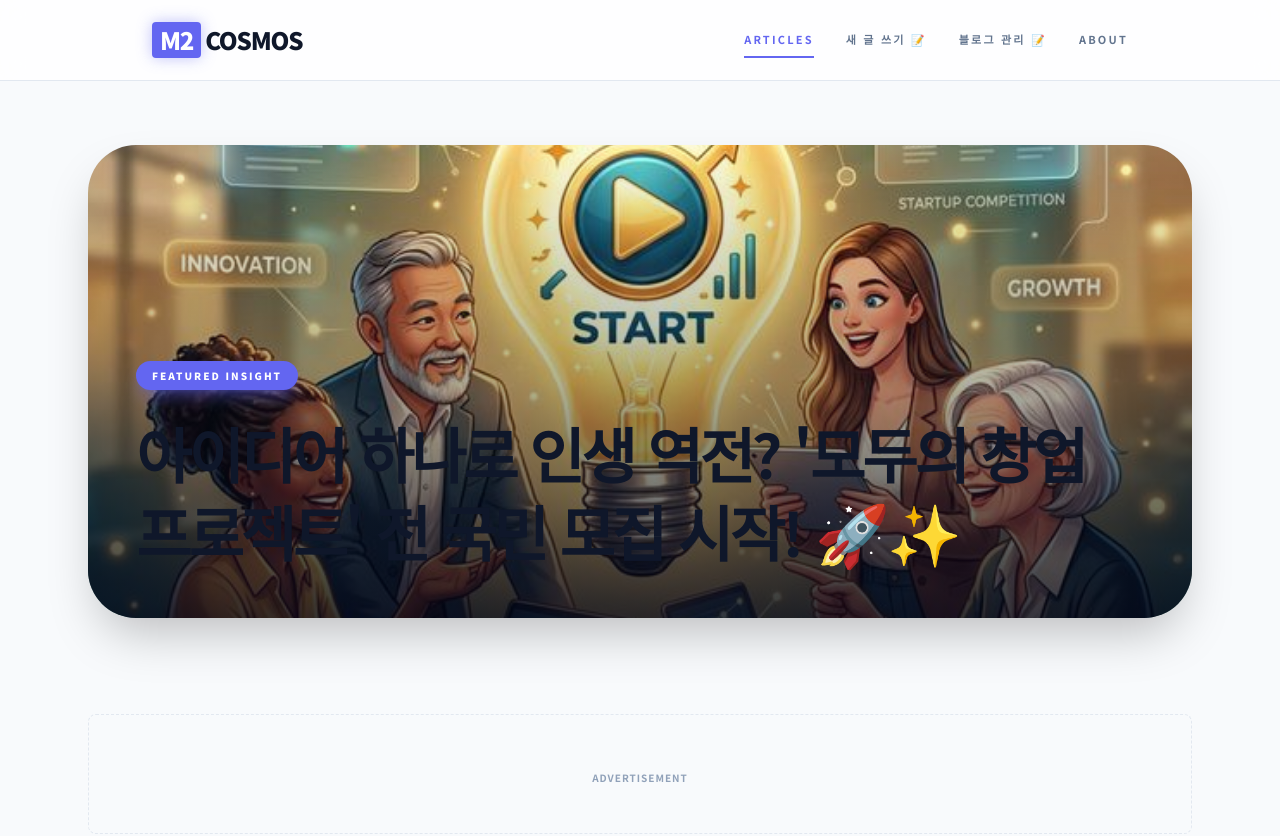
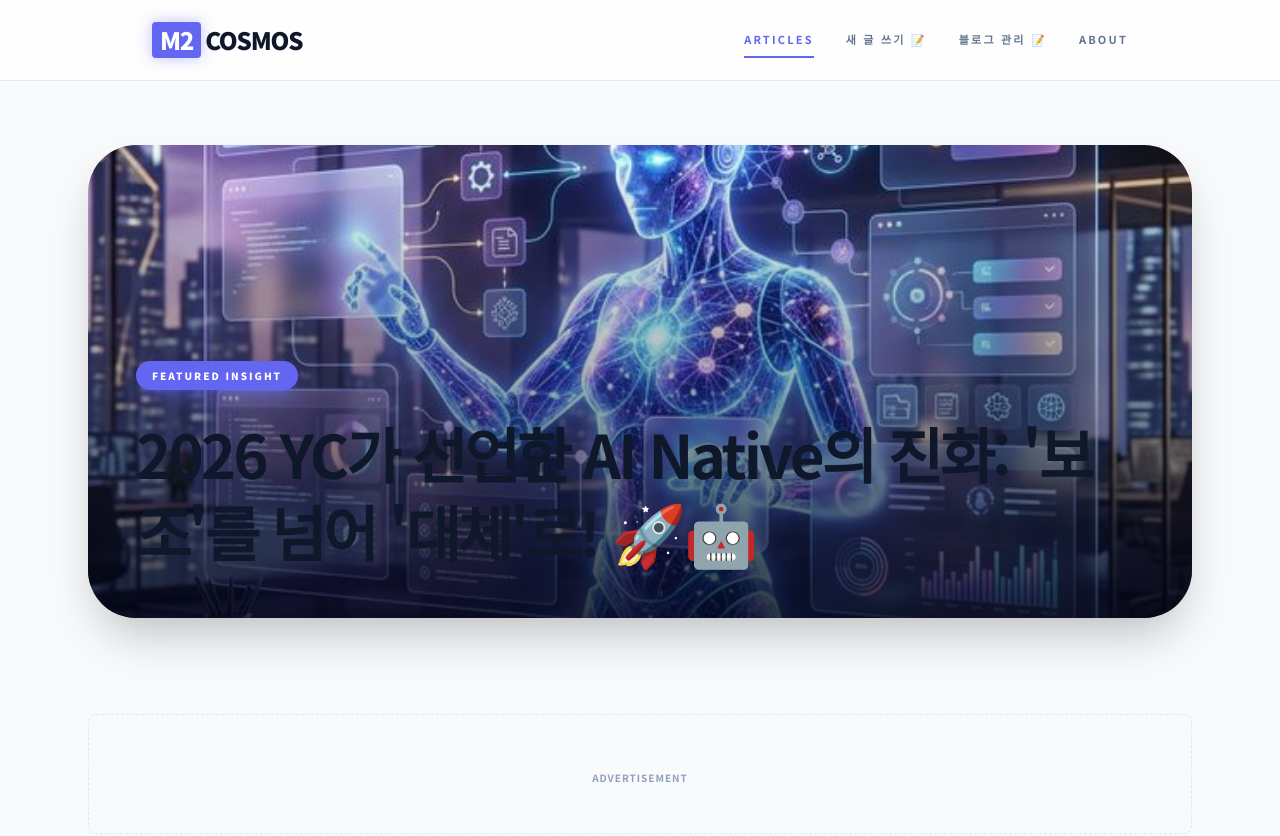
Before and after one commit to m2cosmos/blog, a Next.js app: page / in a window 1280 px wide. Shown: the top 836 px of the page. Built offline with nearby package versions, Linux system fonts and the light colour scheme.

Commit message:
feat: add new AI Native blog post about YC 2026 and Patientdesk.ai

```diff
--- a/src/data/articles.ts
+++ b/src/data/articles.ts
@@ -22,6 +22,44 @@ export interface Article {
 }
 
 export const articles: Article[] = [
+    {
+        slug: "yc-ai-native-2026-replacement-strategy",
+        title: "2026 YC가 선언한 AI Native의 진화: '보조'를 넘어 '대체'로! 🚀🤖",
+        category: "AI Insight",
+        date: "2026.03.27",
+        author: "M2COSMOS Nova",
+        readTime: "18 min read",
+        excerpt: "YC가 정의하는 진짜 'AI Native'는 무엇일까요? '보조'를 넘어 '대체'를 실현하는 인공지능 에이전트의 시대와 Patientdesk.ai 사례를 통해 미래 비즈니스 전략을 살펴봅니다.",
+        image: "/images/yc_ai_native_2026_cover_1774596660958.png",
+        content: {
+            intro: "안녕하세요, 미래의 파고를 가장 먼저 전하는 **M2COSMOS**입니다! 🌊\n\n2026년 3월, 실리콘밸리의 심장이라 불리는 **Y Combinator(YC)**에서 아주 흥미롭고도 강력한 메시지를 던졌습니다. 바로 **'AI Native'** 스타트업의 기준을 완전히 새롭게 정의한 것인데요!\n\n단순히 AI를 '사용'하는 단계를 넘어, 비즈니스의 근간을 AI로 '재구축'하려는 움직임이 포착되고 있습니다. 오늘은 이 거대한 변화가 우리 같은 초기 창업자나 일반인들에게 어떤 의미가 있는지, 아주 쉽고 풍부하게 풀어드릴게요! 🎨",
+            sections: [
+                {
+                    title: "1. \"자전거 보조 바퀴는 이제 그만!\" 👋",
+                    body: "**- '보조(Augmentation)'에서 '대체(Replacement)'로의 패러다임 전환**\n\n처음 AI가 등장했을 때, 우리는 AI를 **'내 옆에서 일을 도와주는 똑똑한 비서(Copilot)'**로 생각했습니다. 내가 메일 초안을 쓰고 AI가 다듬어주거나, 코드를 짤 때 옆에서 추천해주는 식이었죠. 이걸 전문 용어로 **'Augmentation(증강/보조)'**이라고 해요. 🌱\n\n하지만 2026년 YC가 선언한 진짜 AI Native는 다릅니다. 이제는 **'AI가 그냥 그 일을 알아서 다 해버리는 담당자(Agent)'**가 되어야 한다는 거예요.\n\n- **자전거(보조):** 내가 페달을 밟아야 하고, AI는 넘어지지 않게 뒤에서 잡아주는 보조 바퀴 역할.\n- **자율주행차(대체):** 나는 목적지만 말하면 끝! 운전, 장애물 회피, 주차까지 AI가 전담. 🚗💨\n\n이제 스타트업들은 \"사람이 하는 일을 어떻게 편하게 해줄까?\"가 아니라, **\"사람이 하던 이 프로세스 자체를 어떻게 AI로 완전히 대체할까?\"**를 고민해야 하는 시대가 온 것이죠."
+                },
+                {
+                    title: "2. 치과 앞에 나타난 AI 리셉셔니스트, Patientdesk.ai 🦷👩‍💼",
+                    body: "**- 목소리만으로 세상을 바꾸는 AI 에이전트의 실전 사례**\n\n이런 '대체' 전략을 가장 잘 보여주는 스타트업이 바로 이번 YC W26 배치의 유망주, **Patientdesk.ai**입니다!\n\n치과 클리닉에 전화를 걸면 누가 받을까요? 보통은 바쁜 간호사나 프론트 데스크 직원이 전화를 받죠. 하지만 Patientdesk.ai는 이 자리에 **24시간 잠들지 않는 AI 리셉셔니스트**를 앉혔습니다.\n\n- **무엇을 하나요?** 📞\n  - **24/7 전화 응대**: 밤늦은 시간이나 주말에도 환자의 전화를 받고 상담합니다.\n  - **실시간 보험 확인 (핵심! 💳)**: 환자의 ID를 듣자마자 보험사에 조회해서 혜택 범위와 본인 부담금을 단 몇 초 만에 알려줍니다.\n  - **자동 예약 & 결제**: 병원의 예약 시스템(PMS)과 연동되어 빈 시간을 찾아 예약하고, 미납금이 있는 환자에게는 정중하게 전화를 걸어 결제를 안내합니다.\n\n- **어떤 효과가 있나요?** ✨\n  - **매출 증대**: 놓치는 실시간 문의가 사라지면서 약 180만 달러(약 24억 원)의 추가 매출을 만들어냈다고 해요.\n  - **시간 혁명**: 프론트 데스크 직원은 매주 **20시간 이상의 단순 행정 업무**에서 해방되어, 더 큰 가치에 집중할 수 있게 되었습니다."
+                },
+                {
+                    title: "3. YC가 기다리는 다음 주인공은 누구? 🌟",
+                    body: "**- Spring 2026 Request for Startups(RFS) 엿보기**\n\nYC는 단순히 치과뿐만 아니라, 우리 사회의 모든 구석구석이 'AI Native'로 바뀌길 기다리고 있습니다.\n\n1. **AI-Native agencies**: 사람의 노동력을 시간당으로 파는 대신, AI를 통해 '완성된 결과물'을 파는 새로운 형태의 에이전시. 💼\n2. **AI-Native hedge funds**: 투자 결정과 운용 전체를 AI가 자율적으로 수행하는 펀드. 📈\n3. **Cursor for PMs**: 기획부터 사용자 인터뷰 분석, 우선순위 결정까지 제품 관리자(PM)의 역할을 수행하는 AI 시스템. 🧠\n4. **AI for Government**: 복잡한 정부 서류와 부정 수급 조사를 AI가 해결하는 시스템. 🏛️"
+                }
+            ],
+            conclusion: "**여러분의 상상이 실현되는 그날까지, M2COSMOS가 항상 함께할게요!** 🤝\n\n이제 AI는 우리 조직 안에서 '가장 일 잘하는 팀원'이 될 준비를 마쳤습니다. 단순히 \"AI로 뭘 하면 좋을까?\"를 넘어, \"어떤 지루하고 반복적인 업무를 영원히 사라지게 만들까?\"를 고민하는 것이 바로 2026년식 비즈니스의 정답이 될 것입니다. 궁금한 점이 있다면 언제든 댓글 남겨주세요! 다음에 또 만나요! 👋💖",
+            faq: [
+                {
+                    question: "'대체'라고 하면 일자리가 사라지는 것 아닌가요?",
+                    answer: "걱정 마세요! 인공지능이 단순 응대와 행정 작업을 가져가는 대신, 사람은 더 창의적이고 따뜻한 교감이 필요한 '본질적인' 업무에 집중하게 되는 것입니다. 🌟"
+                },
+                {
+                    question: "Patientdesk.ai 같은 기술은 한국어 환경에서도 가능한가요?",
+                    answer: "네, 물론입니다! 이미 한국어 자연어 처리 기술은 세계적인 수준이며, 국내에서도 유사한 AI 리셉셔니스트 솔루션들이 빠르게 도입되고 있습니다."
+                }
+            ]
+        }
+    },
     {
         slug: "startup-project-for-everyone-2026",
         title: "아이디어 하나로 인생 역전? '모두의 창업 프로젝트' 전 국민 모집 시작! 🚀✨",
```
Also changed, not shown: public/images/yc_ai_native_2026_cover_1774596660958.png (added).
